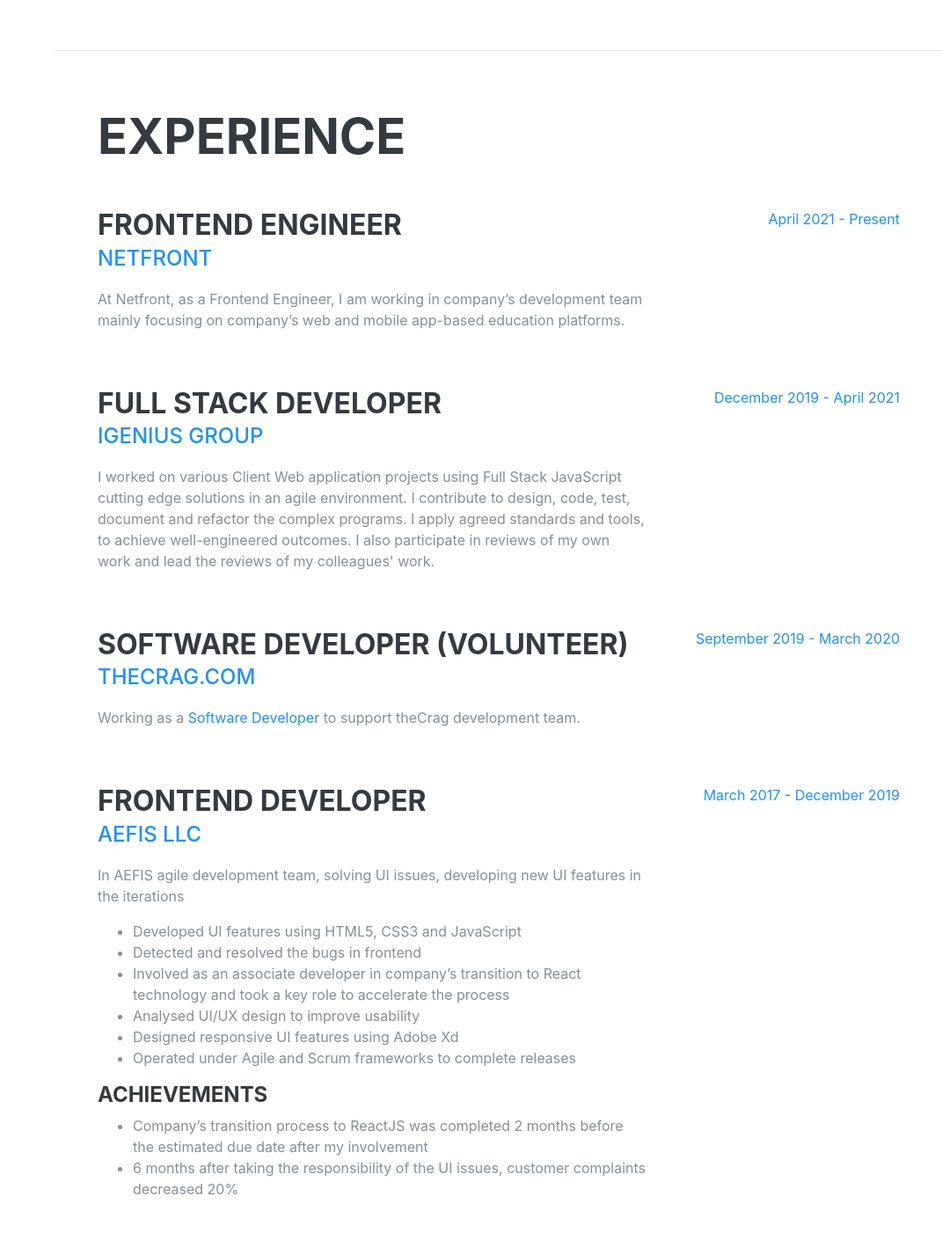
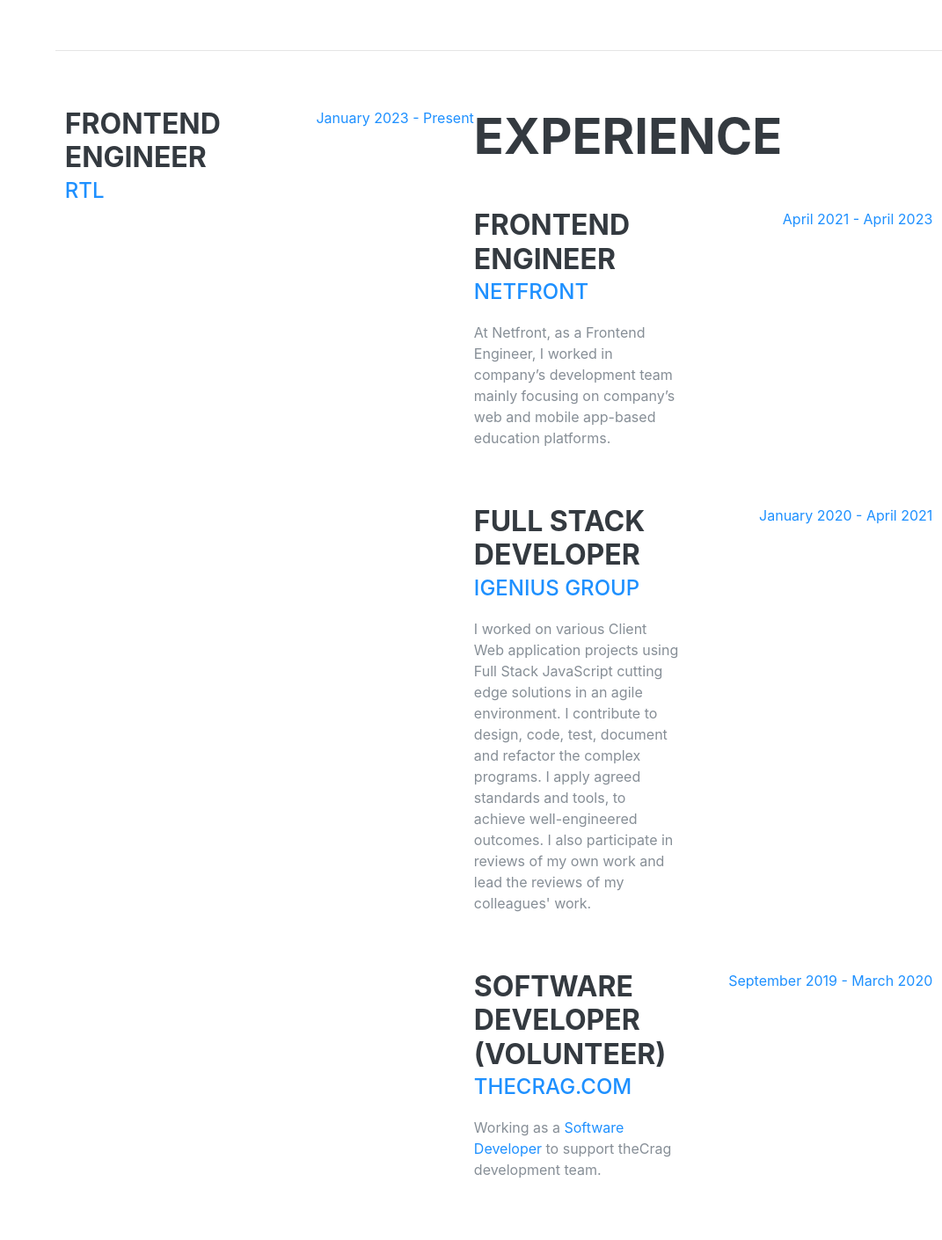
Before and after one commit to di0nys1s/myresume, a React (Create React App) app: page / in a window 1280 px wide. Shown: the part 1560-2970 px from the top of the page at 88% size, without its empty margins (209-1280 px from the left). Built offline with nearby package versions, Linux system fonts and the light colour scheme; a web font is replaced by a local one.

Commit message:
New company update

```diff
--- a/src/components/experience.jsx
+++ b/src/components/experience.jsx
@@ -6,6 +6,21 @@
       className="resume-section p-3 p-lg-5 d-flex justify-content-center"
       id="experience"
     >
+      <div className="resume-item d-flex flex-column flex-md-row justify-content-between mb-5">
+        <div className="resume-content">
+          <h3 className="mb-0">Frontend Engineer</h3>
+          <div className="subheading mb-3">
+            <a target="_blank" href="https://www.igeniusgroup.com/">
+              RTL
+            </a>
+          </div>
+          <p></p>
+        </div>
+        <div className="resume-date text-md-right">
+          <span className="text-primary">January 2023 - Present</span>
+        </div>
+      </div>
+
       <div className="w-100">
         <h2 className="mb-5">Experience</h2>
 
@@ -18,13 +33,13 @@
               </a>
             </div>
             <p>
-              At Netfront, as a Frontend Engineer, I am working in company’s
+              At Netfront, as a Frontend Engineer, I worked in company’s
               development team mainly focusing on company’s web and mobile
               app-based education platforms.
             </p>
           </div>
           <div className="resume-date text-md-right">
-            <span className="text-primary">April 2021 - Present</span>
+            <span className="text-primary">April 2021 - April 2023</span>
           </div>
         </div>
 
@@ -46,7 +61,7 @@
             </p>
           </div>
           <div className="resume-date text-md-right">
-            <span className="text-primary">December 2019 - April 2021</span>
+            <span className="text-primary">January 2020 - April 2021</span>
           </div>
         </div>
 
@@ -115,7 +130,7 @@
             </div>
           </div>
           <div className="resume-date text-md-right">
-            <span className="text-primary">March 2017 - December 2019</span>
+            <span className="text-primary">December 2016 - December 2019</span>
           </div>
         </div>
 
@@ -165,7 +180,7 @@
             </div>
           </div>
           <div className="resume-date text-md-right">
-            <span className="text-primary">September 2015 - March 2017</span>
+            <span className="text-primary">September 2015 - November 2016</span>
           </div>
         </div>
 
@@ -183,7 +198,7 @@
             </p>
           </div>
           <div className="resume-date text-md-right">
-            <span className="text-primary">August 2014 - September 2015</span>
+            <span className="text-primary">July 2014 - September 2015</span>
           </div>
         </div>
 
```
Also changed, not shown: 2 other files (tests, documents, lock files or other folders).
